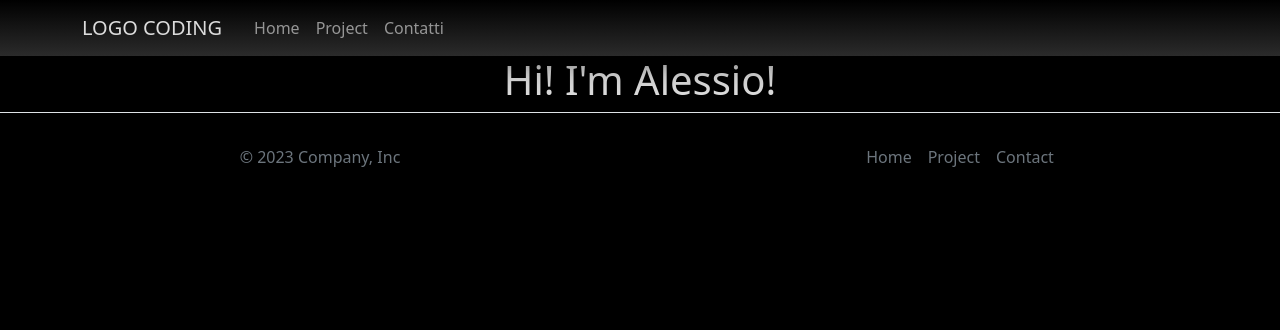
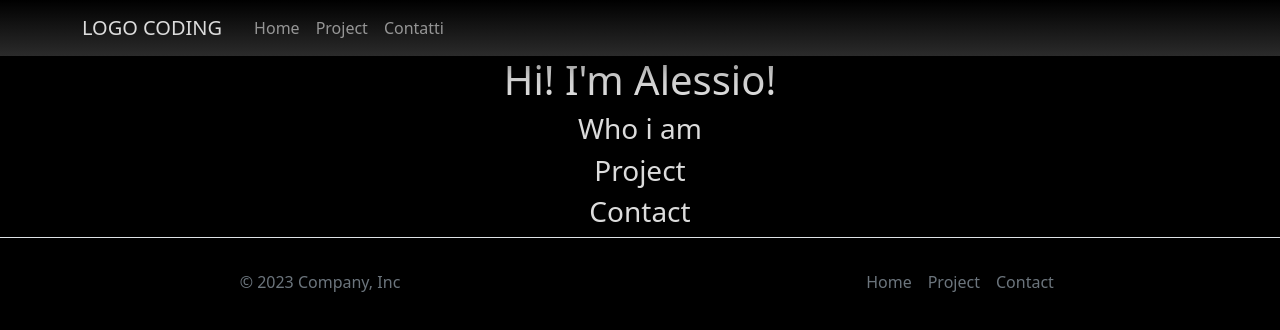
Before and after one commit to ToniBlaze/portfolio, a React (Create React App) app: page / in a window 1280 px wide. Shown: the top 330 px of the page. Built offline with nearby package versions, Linux system fonts and the light colour scheme.

Commit message:
adding section placeholder

```diff
--- a/src/pages/Homepage.jsx
+++ b/src/pages/Homepage.jsx
@@ -10,6 +10,9 @@ export default function Homepage() {
         <Row>
         {/* ELEMENTS */}
         <h1>Hi! I'm Alessio!</h1>
+        <h3>Who i am</h3>
+        <h3>Project</h3>
+        <h3>Contact</h3>
         </Row>
       </Container>
     </MainLayout>
```
